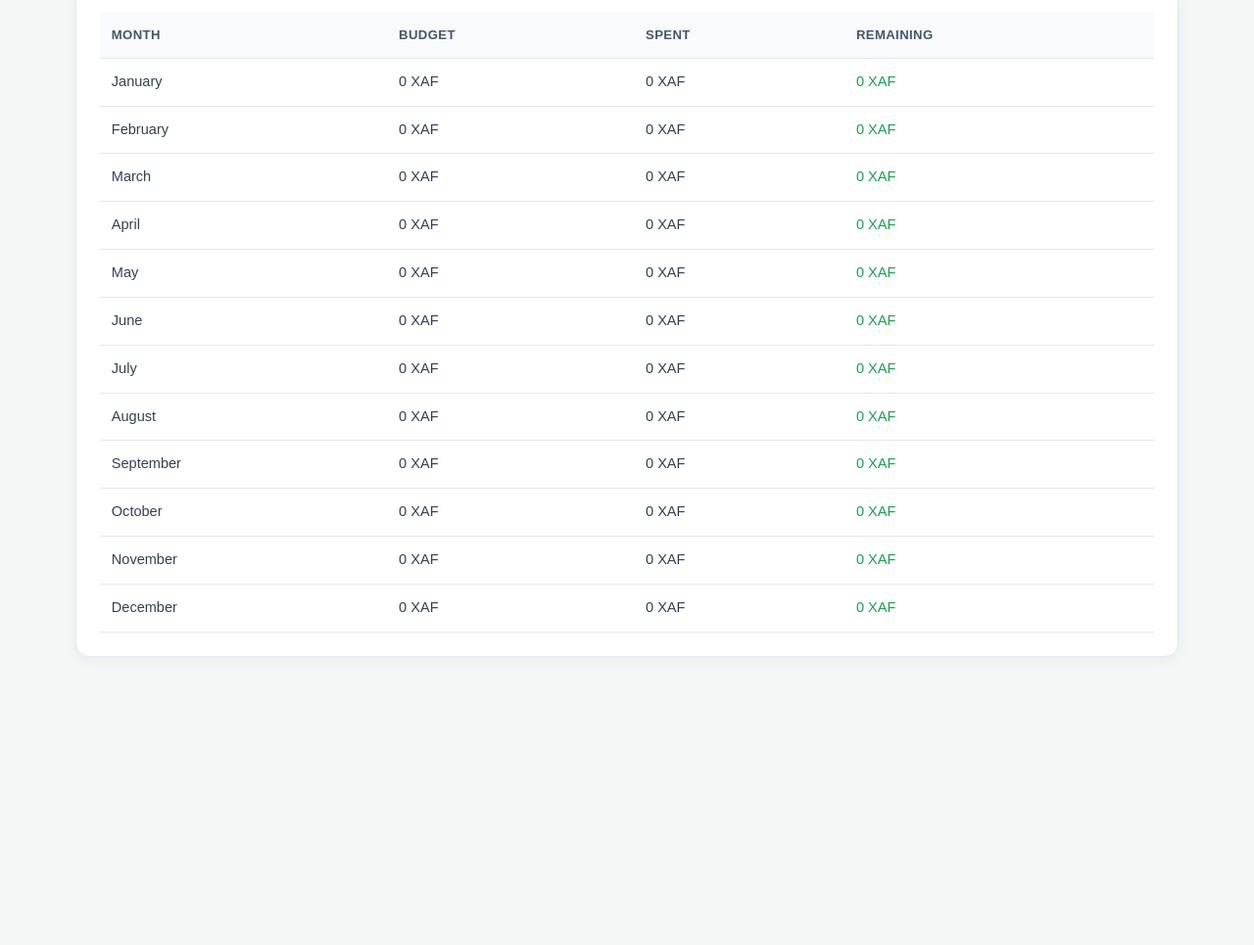
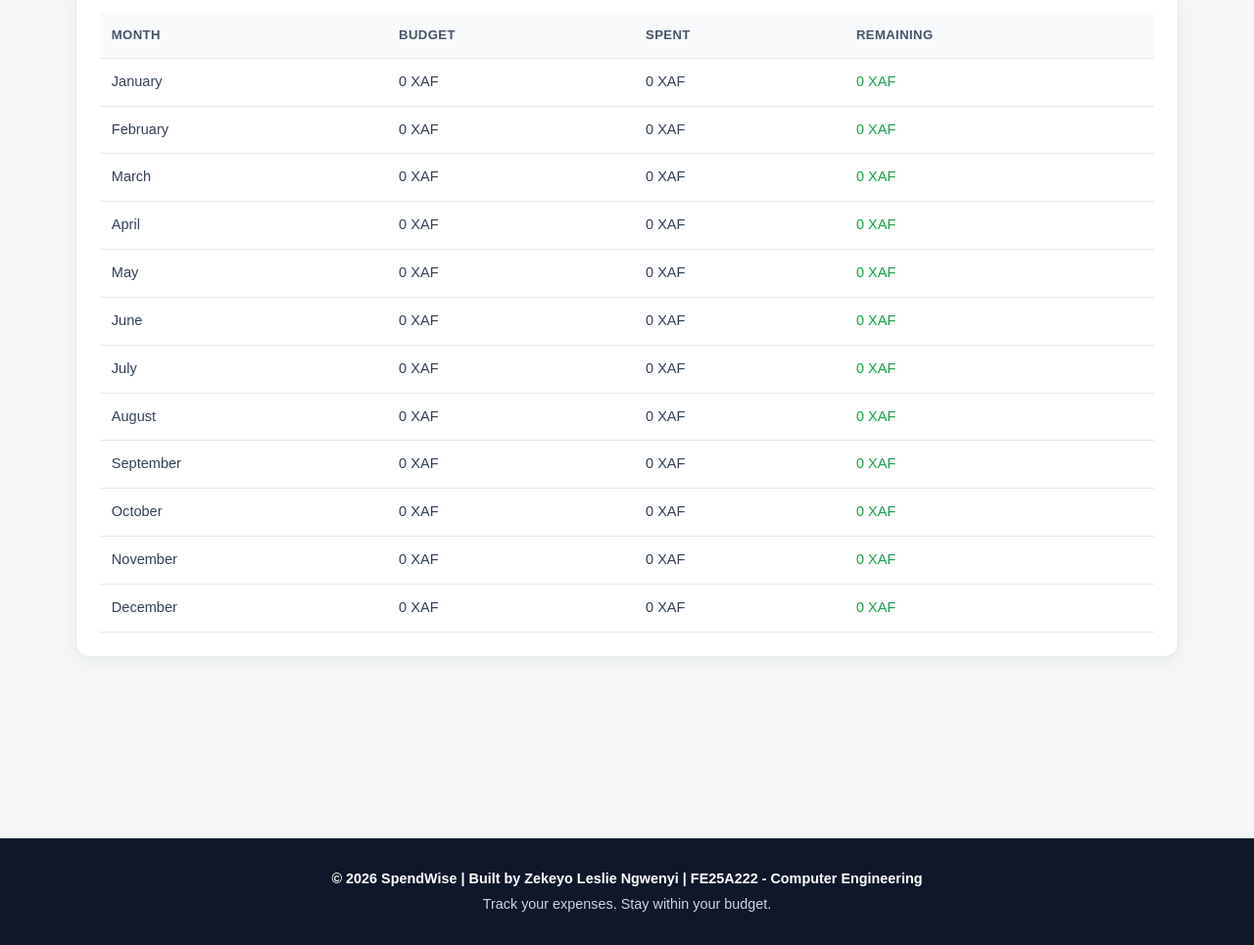
Before and after one commit to zekeyoleslie-pixel/SpendWise, a plain HTML site: page index.html in a window 1280 px wide. Shown: the part 2996-3961 px from the top of the page at 98% size. Before the commit the page ends 3802 px from the top, so only its background shows below. Drawn offline with Linux system fonts and the light colour scheme.

Commit message:
added footer section and styling

```diff
--- a/index.html
+++ b/index.html
@@ -370,8 +370,12 @@
                 </div>
             </div>
         </section>
+  </main>
 
-    </main>
+    <footer class="site-footer">
+        <p>&copy; 2026 SpendWise | Built by Zekeyo Leslie Ngwenyi | FE25A222 - Computer Engineering</p>
+        <p>Track your expenses. Stay within your budget.</p>
+    </footer>
 
     <script src="https://cdn.sheetjs.com/xlsx-0.20.3/package/dist/xlsx.full.min.js"></script>
     <script src="script.js"></script>
--- a/style.css
+++ b/style.css
@@ -602,3 +602,22 @@ tbody tr:hover {
         width: 100%;
     }
 }
+
+.site-footer {
+    background: #0f172a;
+    color: #cbd5e1;
+    text-align: center;
+    padding: 25px 6%;
+    margin-top: 50px;
+    border-top: 1px solid #1e293b;
+}
+
+.site-footer p {
+    margin: 5px 0;
+    font-size: 0.9rem;
+}
+
+.site-footer p:first-child {
+    font-weight: 700;
+    color: #ffffff;
+}
```
